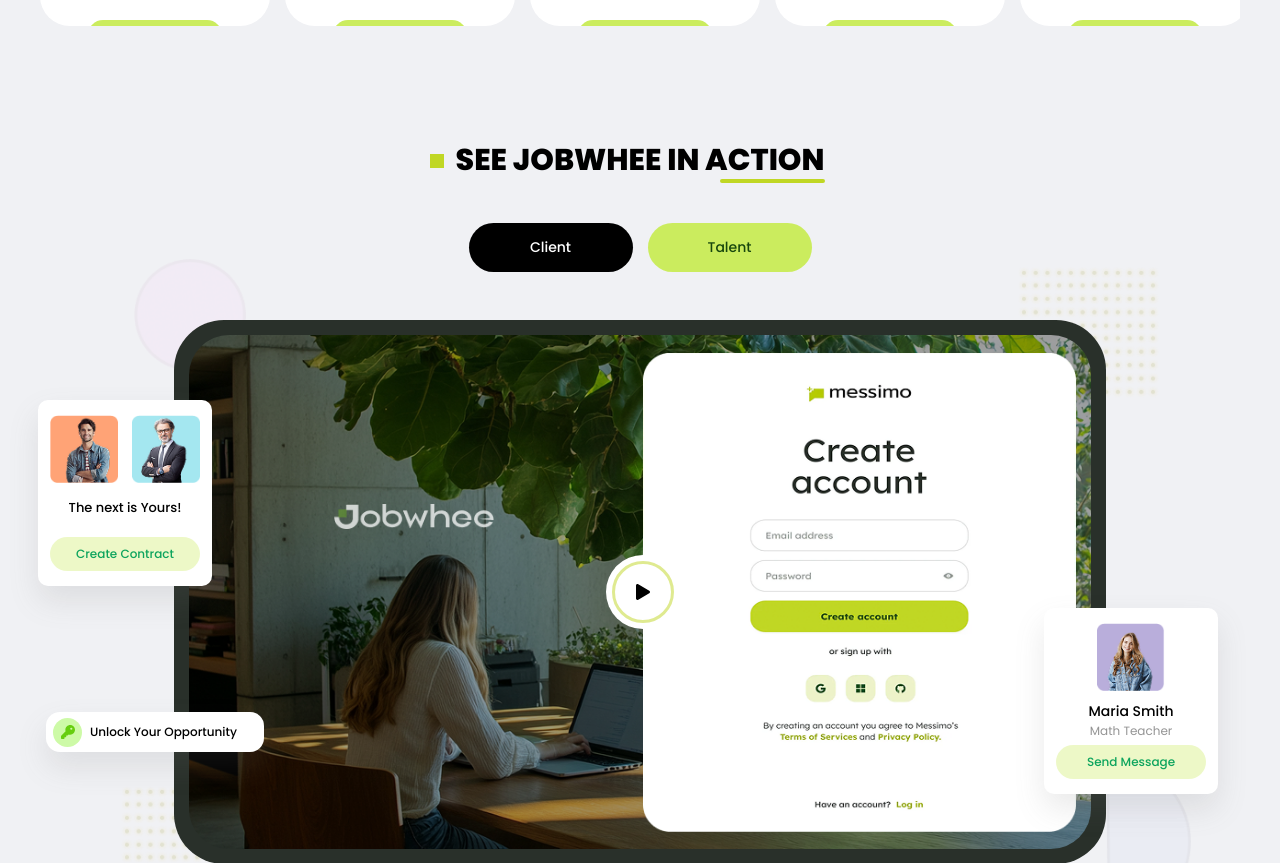
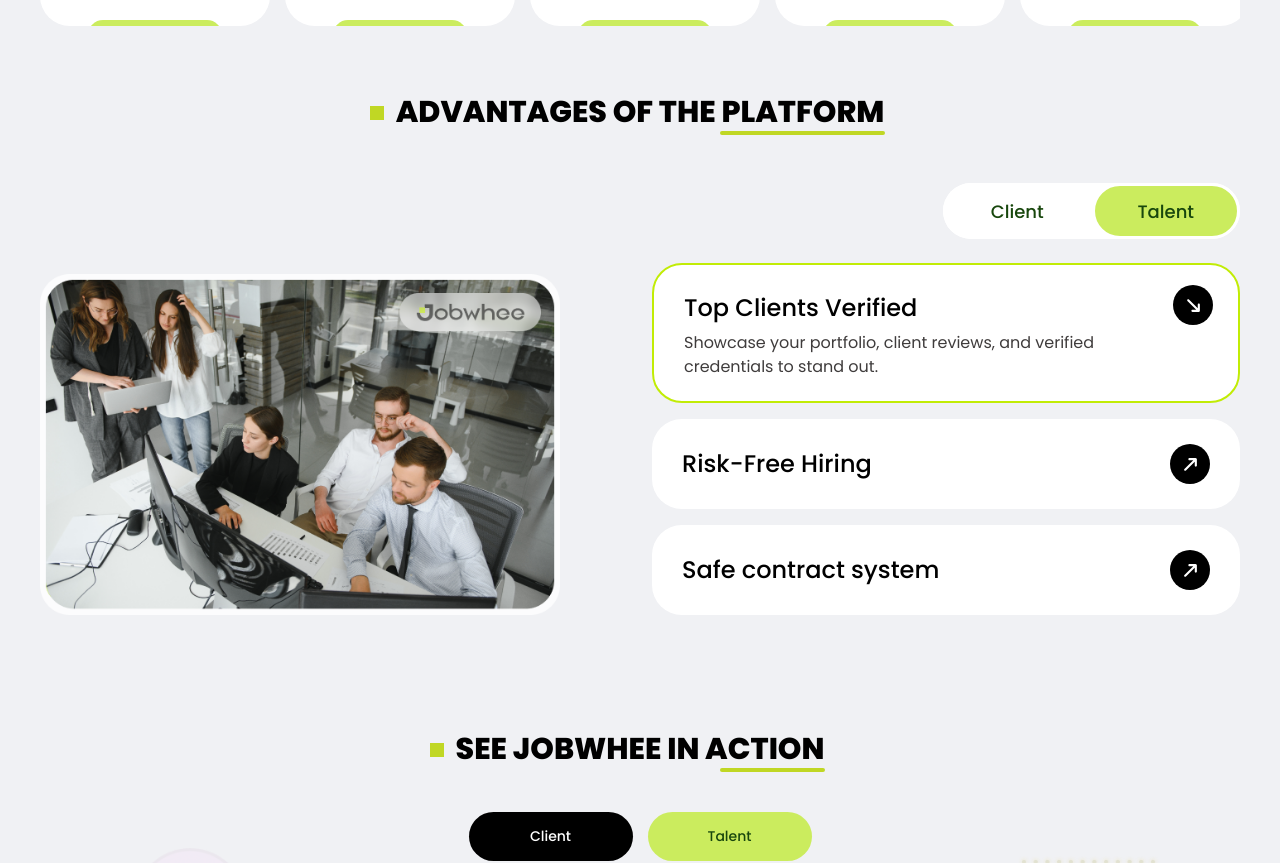
Before and after one commit to JilluRahmanJibon/Jobwhee-Landing-Page, a Next.js app: page / in a window 1280 px wide. Shown: the part 1253-2116 px from the top of the page. Built offline with nearby package versions, Linux system fonts and the light colour scheme.

Commit message:
add Advantages Of The Platform section

```diff
--- a/src/app/page.js
+++ b/src/app/page.js
@@ -2,6 +2,7 @@
 import Navbar from "../components/navbar";
 import Banner from "../components/banner";
 import Discover from "../components/discover";
+import AdvantagesOfThePlatform from "../components/advantagesOfThePlatform";
 import StepsOfSuccess from "../components/stepsofsuccess";
 import TopTalentsReadyToHelp from "../components/topTalentsReadyToHelp";
 import GetAnswers from "../components/getAnswers";
@@ -19,6 +20,7 @@
       <SuccessfulContracts /> */}
       <MatchSection />
       <StepsOfSuccess />
+      <AdvantagesOfThePlatform />
       <Jobwheeinaction />
       <TopTalentsReadyToHelp />
       <GetAnswers />
--- /dev/null
+++ b/src/components/advantagesOfThePlatform.js
@@ -0,0 +1,80 @@
+import React from "react";
+import { ImArrowUpRight2 } from "react-icons/im";
+import { ImArrowDownRight2 } from "react-icons/im";
+
+function advantagesOfThePlatform() {
+  return (
+    <div>
+      <div className="w-full pb-[3rem]">
+        <div className="[@media(min-width:1450px)]:!w-[1440px] [@media(min-width:1210px)]:w-[1200px] w-full mx-auto ">
+          {/* Tittle */}
+          <div className="[@media(min-width:1200px)]:w-[30.6rem] sm:w-[26.5rem] w-[13.5rem] relative mx-auto flex justify-center items-center text-center">
+            <h1 className="text-[#000000] [@media(min-width:1200px)]:!text-[30px] sm:text-[26px] text-[20px] font-[800] uppercase">
+              Advantages Of The Platform
+            </h1>
+            <div className="absolute [@media(min-width:1200px)]:left-[-25px] left-[-20px] sm:top-0 top-[-15px] h-full flex items-center">
+              <div className="[@media(min-width:1200px)]:w-[14px] w-[10px] [@media(min-width:1200px)]:h-[14px] h-[10px] bg-[#C0D724]"></div>
+            </div>
+            <div className="absolute sm:right-0 right-[52px] bottom-0 h-full flex items-end">
+              <div className="[@media(min-width:1200px)]:!w-[165px] sm:w-[140px] w-[110px] [@media(min-width:1200px)]:h-[4px] h-[2px] rounded-[25px] bg-[#C0D724]"></div>
+            </div>
+          </div>
+          {/* Main Content */}
+          <div className="w-full flex flex-wrap items-end justify-between">
+            <div className="[@media(min-width:1215px)]:w-auto w-[100%] sm:px-0 px-[1rem] [@media(min-width:1215px)]:mt-0 mt-[3rem]">
+            <img
+              src="./AdvantagesOfThePlatform.png"
+              className="[@media(min-width:1450px)]:w-[628px] sm:w-[520px] w-[100%] [@media(min-width:1450px)]:h-[412px] sm:h-[341px] h-auto [@media(min-width:1215px)]:mx-0 mx-auto"
+            />
+            </div>
+            <div className="[@media(min-width:1450px)]:w-[710px] w-[588px]  [@media(min-width:1215px)]:mx-0 mx-auto sm:px-0 px-[1rem]">
+              <div className="flex justify-end">
+              <div className="[@media(min-width:1210px)]:w-[297px] w-[224px] [@media(min-width:1210px)]:h-[56px] h-[46px] sm:mt-[3rem] mt-[2rem] mb-[1.5rem] flex items-center bg-white rounded-[30px]">
+                <button className="w-[50%] h-full [@media(min-width:1210px)]:text-[18px] text-[14px] font-[500] text-[#18470D] bg-[#ffffff] rounded-[30px]">
+                  Client
+                </button>
+                <button className="w-[50%] h-full [@media(min-width:1210px)]:text-[18px] text-[14px] font-[500] text-[#18470D] bg-[#CBEC5E] border-[3px] border-[#ffffff] rounded-[30px]">
+                  Talent
+                </button>
+              </div>
+              </div>
+              <div className="w-full [@media(min-width:1450px)]:h-[169px] sm:h-[140px] h-[93px] flex justify-between [@media(min-width:1450px)]:px-[35px] sm:px-[30px] px-[25px] [@media(min-width:1450px)]:py-[30px] sm:py-[25px] py-[15px] bg-white sm:rounded-[30px] rounded-[15px] border-[2px] border-[#C1EC05] relative">
+                <div>
+                  <h1 className="[@media(min-width:1450px)]:text-[30px] sm:text-[24px] text-[14px] font-[500]">
+                    Top Clients Verified
+                  </h1>
+                  <p className="sm:text-[16px] text-[12px] font-[400] text-[#3F3C3C] [@media(min-width:1450px)]:pt-[10px] pt-[5px]">
+                    Showcase your portfolio, client reviews, and verified
+                    <br className="[@media(min-width:460px)]:flex hidden" />
+                    credentials to stand out.
+                  </p>
+                </div>
+                <div className="absolute [@media(min-width:1450px)]:!top-[30px] top-[20px]  [@media(min-width:1450px)]:!right-[30px] right-[25px]  [@media(min-width:1450px)]:!w-[48px] sm:w-[40px] w-[22px] [@media(min-width:1450px)]:!h-[48px] sm:h-[40px] h-[22px] flex justify-center items-center rounded-[50%] bg-[#000000]">
+                  <ImArrowDownRight2 className="[@media(min-width:1450px)]:text-[18px] sm:text-[17px] text-[10px] text-[#ffffff]" />
+                </div>
+              </div>
+              <div className="w-full [@media(min-width:1450px)]:h-[108px] sm:h-[90px] h-[51px] sm:px-[30px] px-[25px] mt-[1rem] flex justify-between items-center sm:rounded-[30px] rounded-[15px] bg-white">
+                <h1 className="[@media(min-width:1450px)]:text-[30px] sm:text-[24px] text-[14px] font-[500]">
+                  Risk-Free Hiring
+                </h1>
+                <div className="[@media(min-width:1450px)]:!w-[48px] sm:w-[40px] w-[22px] [@media(min-width:1450px)]:!h-[48px] sm:h-[40px] h-[22px] flex justify-center items-center rounded-[50%] bg-[#000000]">
+                  <ImArrowUpRight2 className="[@media(min-width:1450px)]:text-[18px] sm:text-[17px] text-[10px] text-[#ffffff]" />
+                </div>
+              </div>
+              <div className="w-full [@media(min-width:1450px)]:h-[108px] sm:h-[90px] h-[51px] sm:px-[30px] px-[25px] mt-[1rem] flex justify-between items-center sm:rounded-[30px] rounded-[15px] bg-white">
+                <h1 className="[@media(min-width:1450px)]:text-[30px] sm:text-[24px] text-[14px] font-[500]">
+                  Safe contract system
+                </h1>
+                <div className="[@media(min-width:1450px)]:!w-[48px] sm:w-[40px] w-[22px] [@media(min-width:1450px)]:!h-[48px] sm:h-[40px] h-[22px] flex justify-center items-center rounded-[50%] bg-[#000000]">
+                  <ImArrowUpRight2 className="[@media(min-width:1450px)]:text-[18px] sm:text-[17px] text-[10px] text-[#ffffff]" />
+                </div>
+              </div>
+            </div>
+          </div>
+        </div>
+      </div>
+    </div>
+  );
+}
+
+export default advantagesOfThePlatform;
--- a/src/components/stepsofsuccess.js
+++ b/src/components/stepsofsuccess.js
@@ -37,7 +37,7 @@
     <div className="w-full pb-[3rem]">
       <div className="[@media(min-width:1450px)]:!w-[1440px] [@media(min-width:1210px)]:w-[1200px] w-full mx-auto ">
         <div className="[@media(min-width:1200px)]:w-[17.7rem] sm:w-[15.3rem] w-[11.9rem] relative mx-auto flex justify-center items-center text-center">
-          <h1 className="text-[#000000] [@media(min-width:1200px)]:!text-[30px] sm:text-[26px] text-[20px] font-[800]">
+          <h1 className="text-[#000000] [@media(min-width:1200px)]:!text-[30px] sm:text-[26px] text-[20px] font-[800] uppercase">
             STEPS OF SUCCESS
           </h1>
           <div className="absolute [@media(min-width:1200px)]:left-[-25px] left-[-20px] top-0 h-full flex items-center">
```
Also changed, not shown: public/AdvantagesOfThePlatform.png (added).
